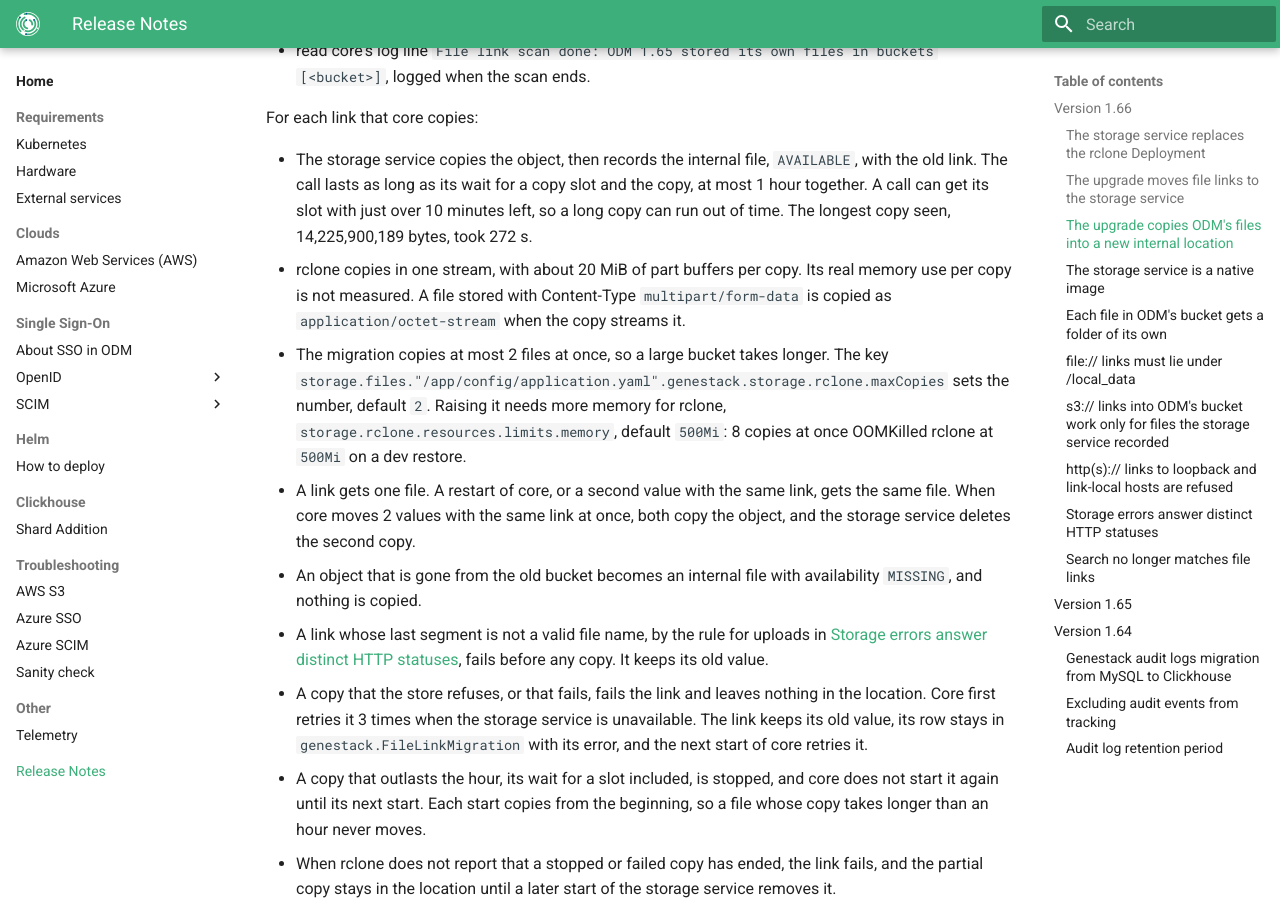
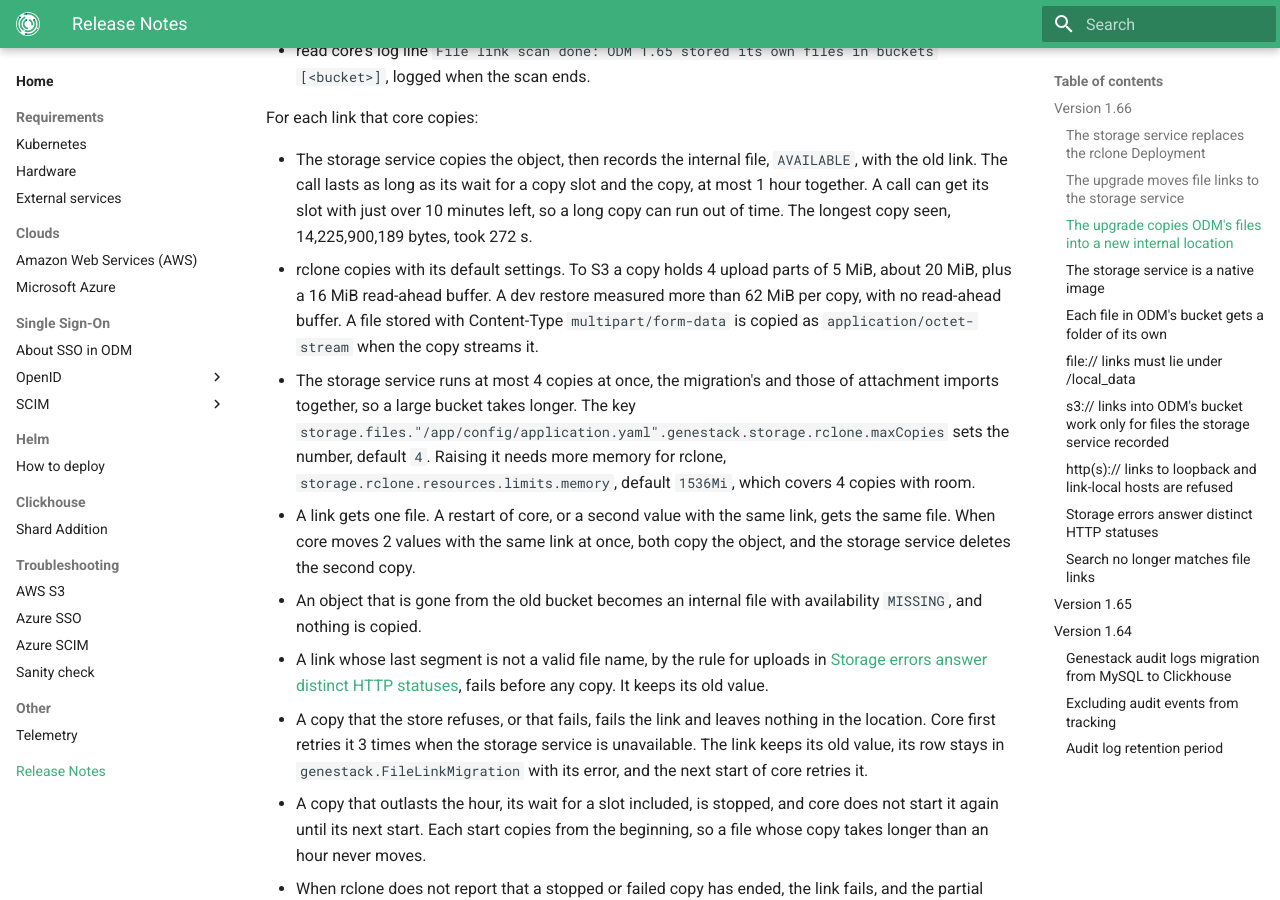
Before and after one commit to genestack/admin-docs, an MkDocs documentation site: the page built from docs/home/release-notes.md, in a window 1280 px wide and 900 px high, scrolled down 7777 px. Built offline with MkDocs 1.6.1 and Material for MkDocs 9.7.7, drawn with Linux system fonts in a browser that asks for light colours; the version menu is left out.

Commit message:
BIA-280: Correct the copy memory in the 1.66 notes
Co-Authored-By: Claude Opus 5.5 <noreply@anthropic.com>

```diff
--- a/docs/home/release-notes.md
+++ b/docs/home/release-notes.md
@@ -298,13 +298,14 @@ For each link that core copies:
 - The storage service copies the object, then records the internal file, `AVAILABLE`, with the old link. The call
   lasts as long as its wait for a copy slot and the copy, at most 1 hour together. A call can get its slot with just
   over 10 minutes left, so a long copy can run out of time. The longest copy seen, 14,225,900,189 bytes, took 272 s.
-- rclone copies in one stream, with about 20 MiB of part buffers per copy. Its real memory use per copy is not
-  measured. A file stored with Content-Type `multipart/form-data` is copied as `application/octet-stream` when the
-  copy streams it.
-- The migration copies at most 2 files at once, so a large bucket takes longer. The key
-  `storage.files."/app/config/application.yaml".genestack.storage.rclone.maxCopies` sets the number, default `2`.
-  Raising it needs more memory for rclone, `storage.rclone.resources.limits.memory`, default `500Mi`: 8 copies at
-  once OOMKilled rclone at `500Mi` on a dev restore.
+- rclone copies with its default settings. To S3 a copy holds 4 upload parts of 5 MiB, about 20 MiB, plus a 16 MiB
+  read-ahead buffer. A dev restore measured more than 62 MiB per copy, with no read-ahead buffer. A file stored with
+  Content-Type `multipart/form-data` is copied as `application/octet-stream` when the copy streams it.
+- The storage service runs at most 4 copies at once, the migration's and those of attachment imports together, so a
+  large bucket takes longer. The key
+  `storage.files."/app/config/application.yaml".genestack.storage.rclone.maxCopies` sets the number, default `4`.
+  Raising it needs more memory for rclone, `storage.rclone.resources.limits.memory`, default `1536Mi`, which
+  covers 4 copies with room.
 - A link gets one file. A restart of core, or a second value with the same link, gets the same file. When core moves
   2 values with the same link at once, both copy the object, and the storage service deletes the second copy.
 - An object that is gone from the old bucket becomes an internal file with availability `MISSING`, and nothing is
```
